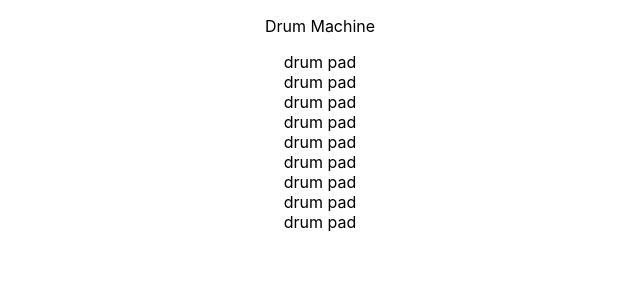
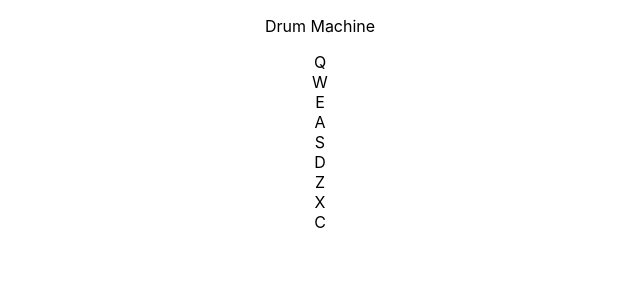
Before and after one commit to Ceddyp19/Drum-Machine, a React (Create React App) app in the folder dm-app/: page / in a window 1280 px wide. Shown: the top 300 px of the page, without its empty margins (320-960 px from the left). Built offline with nearby package versions, Linux system fonts and the light colour scheme.

Commit message:
added 2 props to drumpad components

```diff
--- a/dm-app/src/Display.js
+++ b/dm-app/src/Display.js
@@ -7,15 +7,15 @@ class Display extends React.Component {
         return (
         <div id='display'>
         <p>Drum Machine</p>
-        <DrumPad />
-        <DrumPad />
-        <DrumPad />
-        <DrumPad />
-        <DrumPad />
-        <DrumPad />
-        <DrumPad />
-        <DrumPad />
-        <DrumPad />
+        <DrumPad id='heater1' text='Q' audio='' audioId='Q'/>
+        <DrumPad id='heater2' text='W' audio='' audioId='W'/>
+        <DrumPad id='heater3' text='E' audio='' audioId='E'/>
+        <DrumPad id='heater4' text='A' audio='' audioId='A'/>
+        <DrumPad id='clap' text='S' audio='' audioId='S'/>
+        <DrumPad id='open-hh' text='D' audio='' audioId='D'/>
+        <DrumPad id='kick-n-hat' text='Z' audio='' audioId='Z'/>
+        <DrumPad id='kick' text='X' audio='' audioId='X'/>
+        <DrumPad id='closed-hh' text='C' audio='' audioId='C'/>
         </div>  );
 
     }
--- a/dm-app/src/DrumPad.js
+++ b/dm-app/src/DrumPad.js
@@ -4,8 +4,8 @@ class DrumPad extends React.Component {
     state = {  }
     render() {
         return (
-            <div className='drum-pad'>
-               drum pad
+            <div className='drum-pad' id={this.props.id}>
+                {this.props.text}
             </div> );
     }
 }
```
Also changed, not shown: 1 other file (tests, documents, lock files or other folders).
